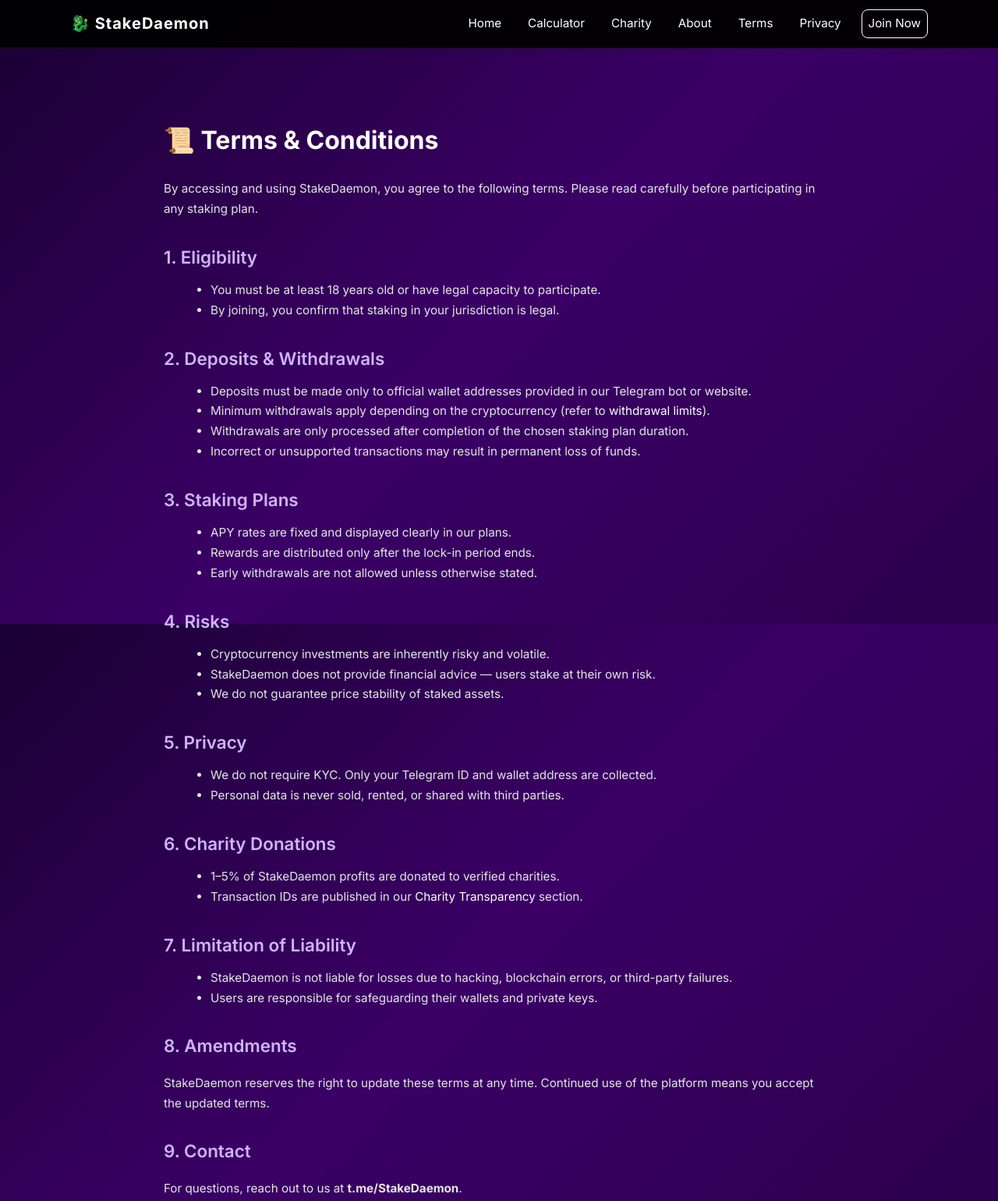
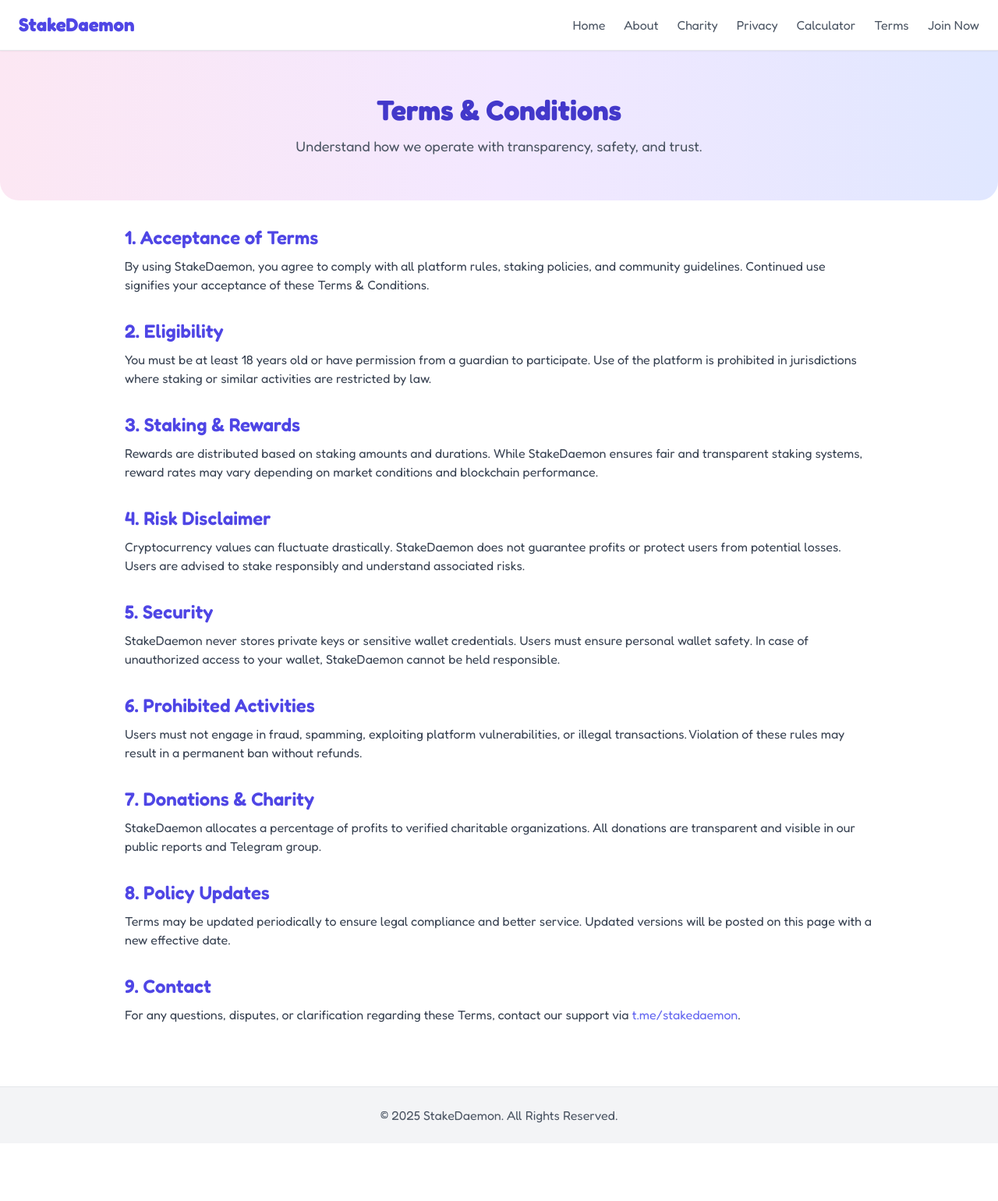
Before and after one commit to StakeDaemon/StakeDaemon.github.io, a website: page terms.html in a window 1280 px wide. Shown: the top 1540 px of the page at 78% size. After the commit the page ends 1466 px from the top, so only its background shows below. Drawn offline with nearby package versions, Linux system fonts and the light colour scheme.

Commit message:
Update terms.html

```diff
--- a/terms.html
+++ b/terms.html
@@ -1,117 +1,120 @@
-<!DOCTYPE html>
+<!doctype html>
 <html lang="en">
 <head>
-  <meta charset="UTF-8">
-  <meta name="viewport" content="width=device-width, initial-scale=1.0">
-  <title>StakeDaemon | Terms & Conditions</title>
-  <link href="https://fonts.googleapis.com/css2?family=Inter:wght@300;400;600;700&display=swap" rel="stylesheet">
-  <link rel="stylesheet" href="style.css">
-  <style>
-    body {
-      background: linear-gradient(135deg, #1a0033, #3b0066, #2b004d);
-      color: #fff;
-    }
-    .terms {
-      max-width: 900px;
-      margin: 50px auto;
-      padding: 20px;
-      line-height: 1.7;
-    }
-    .terms h2 {
-      color: #d1b3ff;
-      margin-top: 30px;
-      font-size: 1.4rem;
-    }
-    .terms p, .terms li {
-      color: #e5e5e5;
-      font-size: 0.95rem;
-    }
-    .terms ul {
-      margin: 10px 0 20px 20px;
-    }
-  </style>
+  <meta charset="utf-8" />
+  <meta name="viewport" content="width=device-width,initial-scale=1" />
+  <title>StakeDaemon — Terms & Conditions</title>
+
+  <!-- Google Font -->
+  <link href="https://fonts.googleapis.com/css2?family=Fredoka:wght@400;600;700&display=swap" rel="stylesheet">
+
+  <!-- Tailwind -->
+  <script src="https://cdn.tailwindcss.com"></script>
 </head>
-<body>
 
+<body class="bg-white text-gray-800 font-[Fredoka]">
   <!-- Navbar -->
-  <header class="navbar">
-    <div class="nav-inner">
-      <div class="logo">🐉 StakeDaemon</div>
-      <nav class="nav-links">
-         <a href="index.html">Home</a>
- <a href="calculator.html">Calculator</a>
- <a href="charity.html">Charity</a>
- <a href="about.html">About</a>
- <a href="terms.html">Terms</a>
- <a href="privacy.html">Privacy</a>
- <a href="joinnow.html" class="btn">Join Now</a>
- </nav>
+  <nav class="bg-white border-b border-gray-200 sticky top-0 z-50 shadow-sm">
+    <div class="max-w-7xl mx-auto px-6 py-4 flex justify-between items-center">
+      <h1 class="text-2xl font-bold text-indigo-600">StakeDaemon</h1>
+      <ul class="flex gap-6 text-gray-600 font-medium">
+        <li><a href="index.html" class="hover:text-indigo-500">Home</a></li>
+        <li><a href="about.html" class="hover:text-indigo-500">About</a></li>
+        <li><a href="charity.html" class="hover:text-indigo-500">Charity</a></li>
+        <li><a href="privacy.html" class="hover:text-indigo-500">Privacy</a></li>
+        <li><a href="calculator.html" class="hover:text-indigo-500">Calculator</a></li>
+        <li><a href="terms.html" class="hover:text-indigo-500">Terms</a></li>
+        <li><a href="joinnow.html" class="hover:text-indigo-500">Join Now</a></li>
+      </ul>
     </div>
+  </nav>
+
+  <!-- Header -->
+  <header class="text-center py-14 bg-gradient-to-r from-pink-100 via-purple-100 to-indigo-100 rounded-b-3xl">
+    <h2 class="text-4xl font-bold text-indigo-700">Terms & Conditions</h2>
+    <p class="text-gray-600 mt-3 text-lg">Understand how we operate with transparency, safety, and trust.</p>
   </header>
 
-  <!-- Terms Content -->
-  <main class="terms">
-    <h1>📜 Terms & Conditions</h1>
-    <p>By accessing and using StakeDaemon, you agree to the following terms. Please read carefully before participating in any staking plan.</p>
+  <!-- Main Content -->
+  <main class="max-w-5xl mx-auto p-8 space-y-8">
+    <section>
+      <h3 class="text-2xl font-semibold text-indigo-600">1. Acceptance of Terms</h3>
+      <p class="mt-2 text-gray-700">
+        By using StakeDaemon, you agree to comply with all platform rules, staking policies, and community guidelines.
+        Continued use signifies your acceptance of these Terms & Conditions.
+      </p>
+    </section>
 
-    <h2>1. Eligibility</h2>
-    <ul>
-      <li>You must be at least 18 years old or have legal capacity to participate.</li>
-      <li>By joining, you confirm that staking in your jurisdiction is legal.</li>
-    </ul>
+    <section>
+      <h3 class="text-2xl font-semibold text-indigo-600">2. Eligibility</h3>
+      <p class="mt-2 text-gray-700">
+        You must be at least 18 years old or have permission from a guardian to participate.
+        Use of the platform is prohibited in jurisdictions where staking or similar activities are restricted by law.
+      </p>
+    </section>
 
-    <h2>2. Deposits & Withdrawals</h2>
-    <ul>
-      <li>Deposits must be made only to official wallet addresses provided in our Telegram bot or website.</li>
-      <li>Minimum withdrawals apply depending on the cryptocurrency (refer to <a href="about.html">withdrawal limits</a>).</li>
-      <li>Withdrawals are only processed after completion of the chosen staking plan duration.</li>
-      <li>Incorrect or unsupported transactions may result in permanent loss of funds.</li>
-    </ul>
+    <section>
+      <h3 class="text-2xl font-semibold text-indigo-600">3. Staking & Rewards</h3>
+      <p class="mt-2 text-gray-700">
+        Rewards are distributed based on staking amounts and durations.
+        While StakeDaemon ensures fair and transparent staking systems, reward rates may vary depending on market conditions and blockchain performance.
+      </p>
+    </section>
 
-    <h2>3. Staking Plans</h2>
-    <ul>
-      <li>APY rates are fixed and displayed clearly in our plans.</li>
-      <li>Rewards are distributed only after the lock-in period ends.</li>
-      <li>Early withdrawals are not allowed unless otherwise stated.</li>
-    </ul>
+    <section>
+      <h3 class="text-2xl font-semibold text-indigo-600">4. Risk Disclaimer</h3>
+      <p class="mt-2 text-gray-700">
+        Cryptocurrency values can fluctuate drastically.
+        StakeDaemon does not guarantee profits or protect users from potential losses.
+        Users are advised to stake responsibly and understand associated risks.
+      </p>
+    </section>
 
-    <h2>4. Risks</h2>
-    <ul>
-      <li>Cryptocurrency investments are inherently risky and volatile.</li>
-      <li>StakeDaemon does not provide financial advice — users stake at their own risk.</li>
-      <li>We do not guarantee price stability of staked assets.</li>
-    </ul>
+    <section>
+      <h3 class="text-2xl font-semibold text-indigo-600">5. Security</h3>
+      <p class="mt-2 text-gray-700">
+        StakeDaemon never stores private keys or sensitive wallet credentials.
+        Users must ensure personal wallet safety.
+        In case of unauthorized access to your wallet, StakeDaemon cannot be held responsible.
+      </p>
+    </section>
 
-    <h2>5. Privacy</h2>
-    <ul>
-      <li>We do not require KYC. Only your Telegram ID and wallet address are collected.</li>
-      <li>Personal data is never sold, rented, or shared with third parties.</li>
-    </ul>
+    <section>
+      <h3 class="text-2xl font-semibold text-indigo-600">6. Prohibited Activities</h3>
+      <p class="mt-2 text-gray-700">
+        Users must not engage in fraud, spamming, exploiting platform vulnerabilities, or illegal transactions.
+        Violation of these rules may result in a permanent ban without refunds.
+      </p>
+    </section>
 
-    <h2>6. Charity Donations</h2>
-    <ul>
-      <li>1–5% of StakeDaemon profits are donated to verified charities.</li>
-      <li>Transaction IDs are published in our <a href="charity.html">Charity Transparency</a> section.</li>
-    </ul>
+    <section>
+      <h3 class="text-2xl font-semibold text-indigo-600">7. Donations & Charity</h3>
+      <p class="mt-2 text-gray-700">
+        StakeDaemon allocates a percentage of profits to verified charitable organizations.
+        All donations are transparent and visible in our public reports and Telegram group.
+      </p>
+    </section>
 
-    <h2>7. Limitation of Liability</h2>
-    <ul>
-      <li>StakeDaemon is not liable for losses due to hacking, blockchain errors, or third-party failures.</li>
-      <li>Users are responsible for safeguarding their wallets and private keys.</li>
-    </ul>
+    <section>
+      <h3 class="text-2xl font-semibold text-indigo-600">8. Policy Updates</h3>
+      <p class="mt-2 text-gray-700">
+        Terms may be updated periodically to ensure legal compliance and better service.
+        Updated versions will be posted on this page with a new effective date.
+      </p>
+    </section>
 
-    <h2>8. Amendments</h2>
-    <p>StakeDaemon reserves the right to update these terms at any time. Continued use of the platform means you accept the updated terms.</p>
-
-    <h2>9. Contact</h2>
-    <p>For questions, reach out to us at <b>t.me/StakeDaemon</b>.</p>
+    <section>
+      <h3 class="text-2xl font-semibold text-indigo-600">9. Contact</h3>
+      <p class="mt-2 text-gray-700">
+        For any questions, disputes, or clarification regarding these Terms, contact our support via
+        <a href="https://t.me/stakedaemon" class="text-indigo-500 font-medium hover:underline">t.me/stakedaemon</a>.
+      </p>
+    </section>
   </main>
 
   <!-- Footer -->
-  <footer>
-    © 2025 StakeDaemon. All rights reserved.
-    <br> <a href="terms.html">Terms</a> · <a href="privacy.html">Privacy</a>
+  <footer class="bg-gray-100 text-gray-600 text-center py-6 border-t border-gray-200 mt-12">
+    <p>&copy; 2025 StakeDaemon. All Rights Reserved.</p>
   </footer>
-
 </body>
 </html>
```
